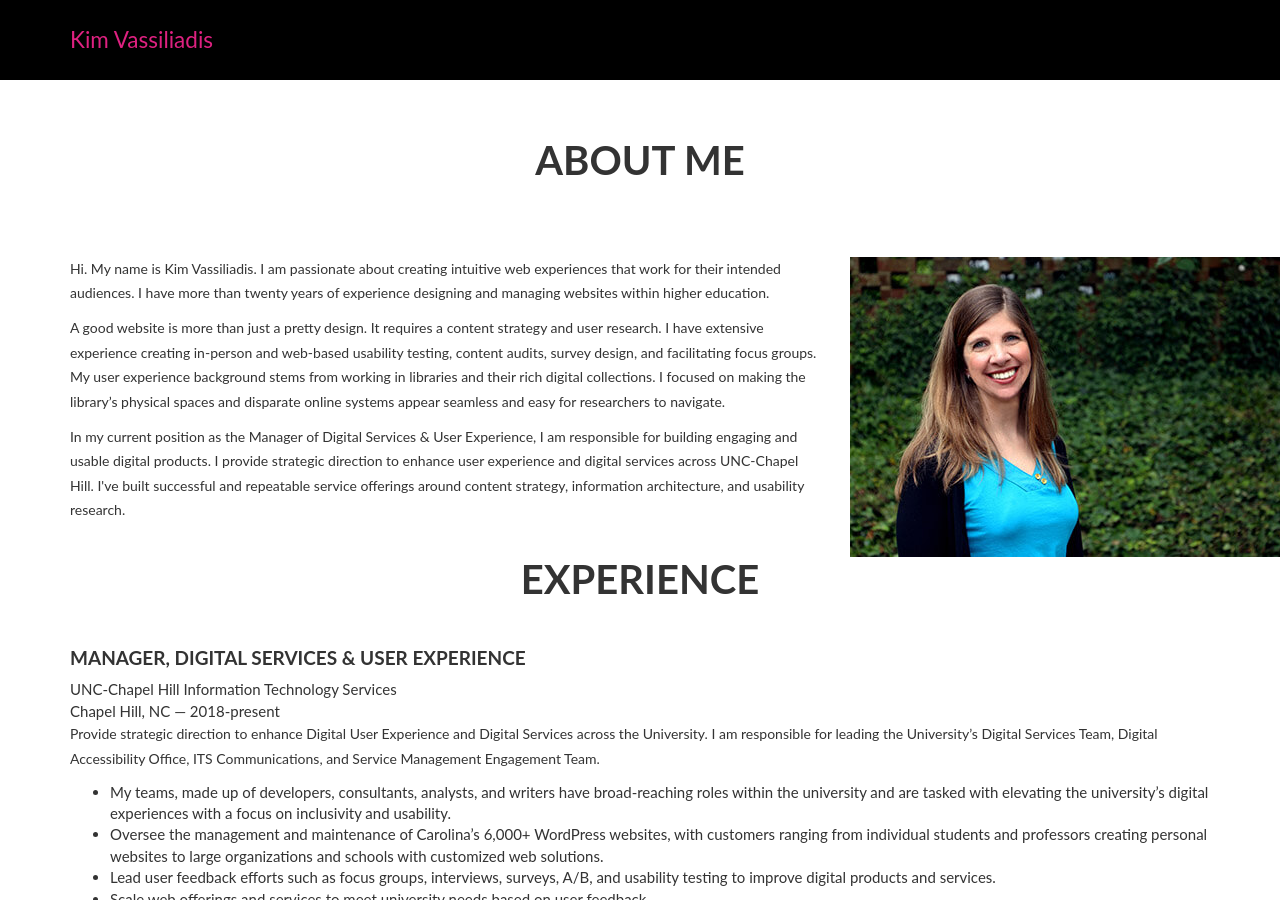
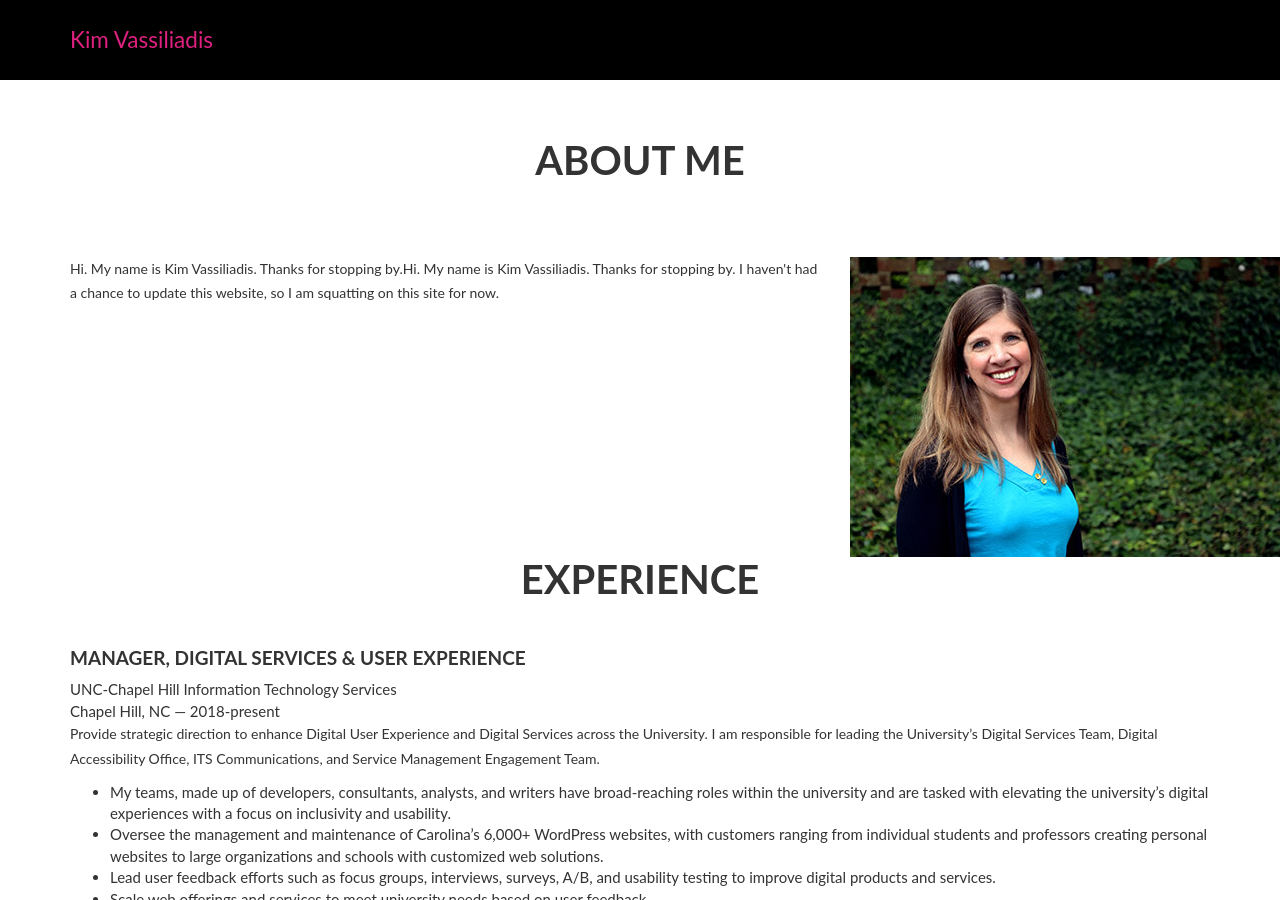
Before and after one commit to kimbrarian/jekyll, a Jekyll site: the page built from index.html, in a window 1280 px wide and 900 px high, scrolled down 664 px. Built offline with Jekyll 4.4.1, drawn with Linux system fonts in a browser that asks for light colours.

Commit message:
Update about.html

```diff
--- a/_includes/about.html
+++ b/_includes/about.html
@@ -10,7 +10,11 @@ n <!-- About Section -->
             <div class="row">
 
                     <div class="col-xs-12 col-sm-12 col-lg-8">
-                    <p>Hi. My name is Kim Vassiliadis. I am passionate about creating intuitive web experiences that work for their intended audiences.
+                        <p>Hi. My name is Kim Vassiliadis. Thanks for stopping by.Hi. My name is Kim Vassiliadis. Thanks for stopping by.
+                            I haven't had a chance to update this website, so I am squatting on this site for now. </p>
+
+                          <!--
+                        I am passionate about creating intuitive web experiences that work for their intended audiences.
                         I have more than twenty years of experience designing and managing websites within higher education.</p>
 
                     <p> A good website is more than just a pretty design. It requires a content strategy and user research. I have extensive experience
@@ -23,7 +27,7 @@ n <!-- About Section -->
                             I provide strategic direction to enhance user experience and digital services across UNC-Chapel Hill. I've built successful and repeatable
                             service offerings around content strategy, information architecture, and usability research. </p>
 
-                     <!--
+
                        <p>I am currently the manager of Digital Services and User Experience within The University of North Carolina’s Campus IT
                        division. Digital  Services is responsible for the management and maintenance of Carolina’s WordPress
                       web presence. I work with departments and schools from across campus and help them design or redesign their websites. While
```
